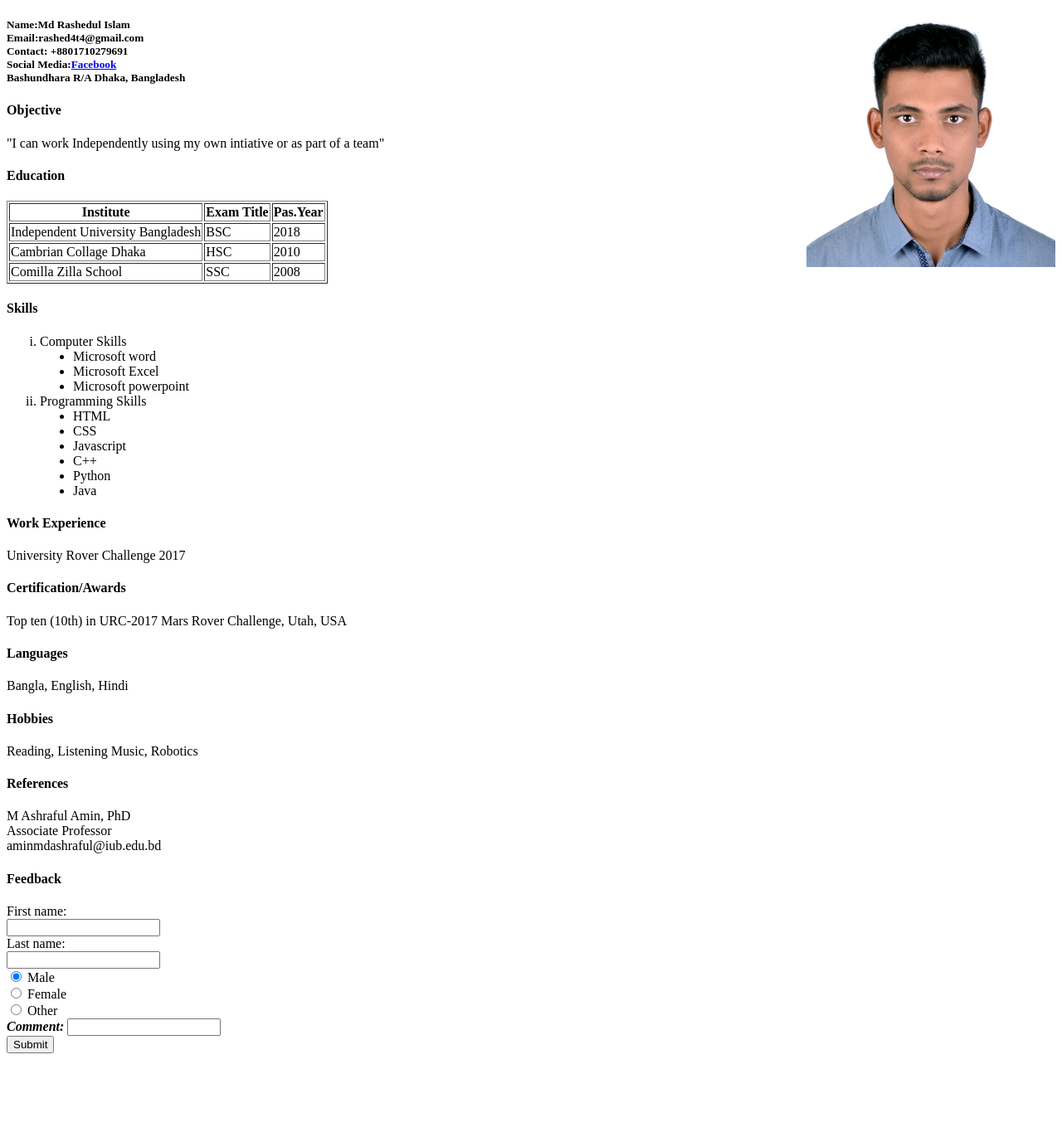
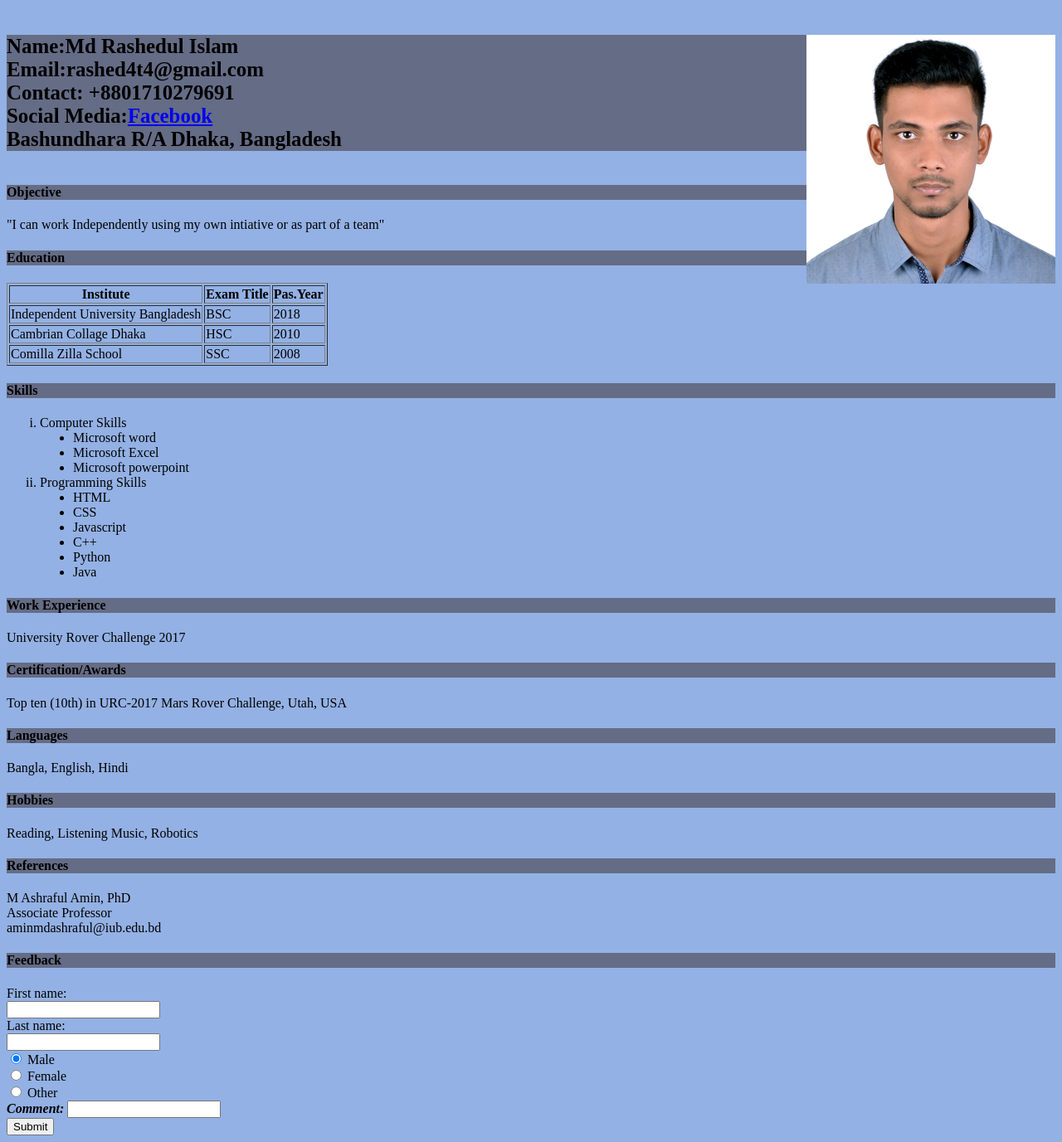
Before and after one commit to iub-cse-shq/HTML-CSS-Resume, a PHP site: page / in a window 1280 px wide. Shown: the whole page at 83% size. Before the commit the page ends 1270 px from the top, so only its background shows below. Run offline with PHP 8.4, Linux system fonts and the light colour scheme.

Commit message:
css added

```diff
--- a/examples/css/style.css
+++ b/examples/css/style.css
@@ -1,6 +1,6 @@
 /* External CSS file*/
 
-* {
+html {
   font-size: 18px;
 }
 
@@ -19,7 +19,7 @@ span, .lightText {
 
 /* Combination Example: Element with class */
 
-p.main {
+main {
   color: purple;
 }
 
--- a/style.css
+++ b/style.css
@@ -1 +1,12 @@
 /* Your CSS styles go here */
+html {
+  background-color: #93b1e4;
+}
+.content{
+  background-color: #3a2c2c82;
+  font-size: 30px;
+}
+h4{
+background-color: #3a2c2c82;
+
+}
```
